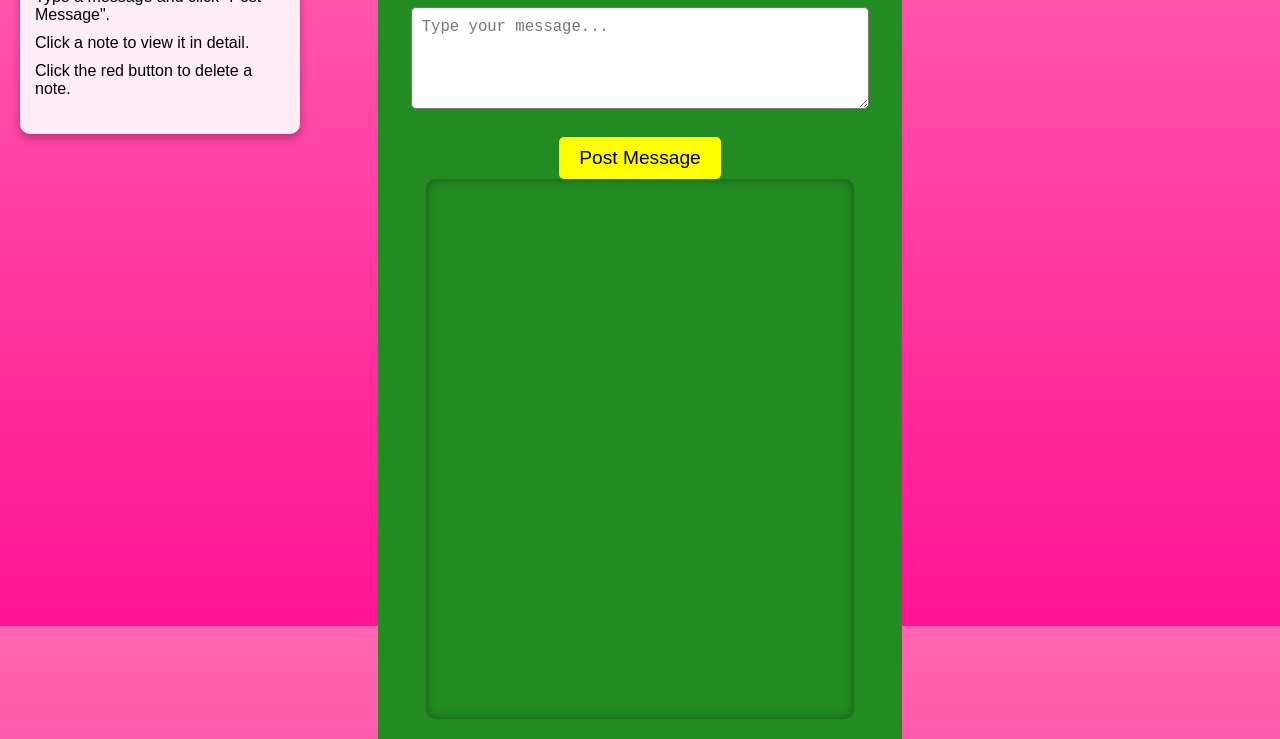
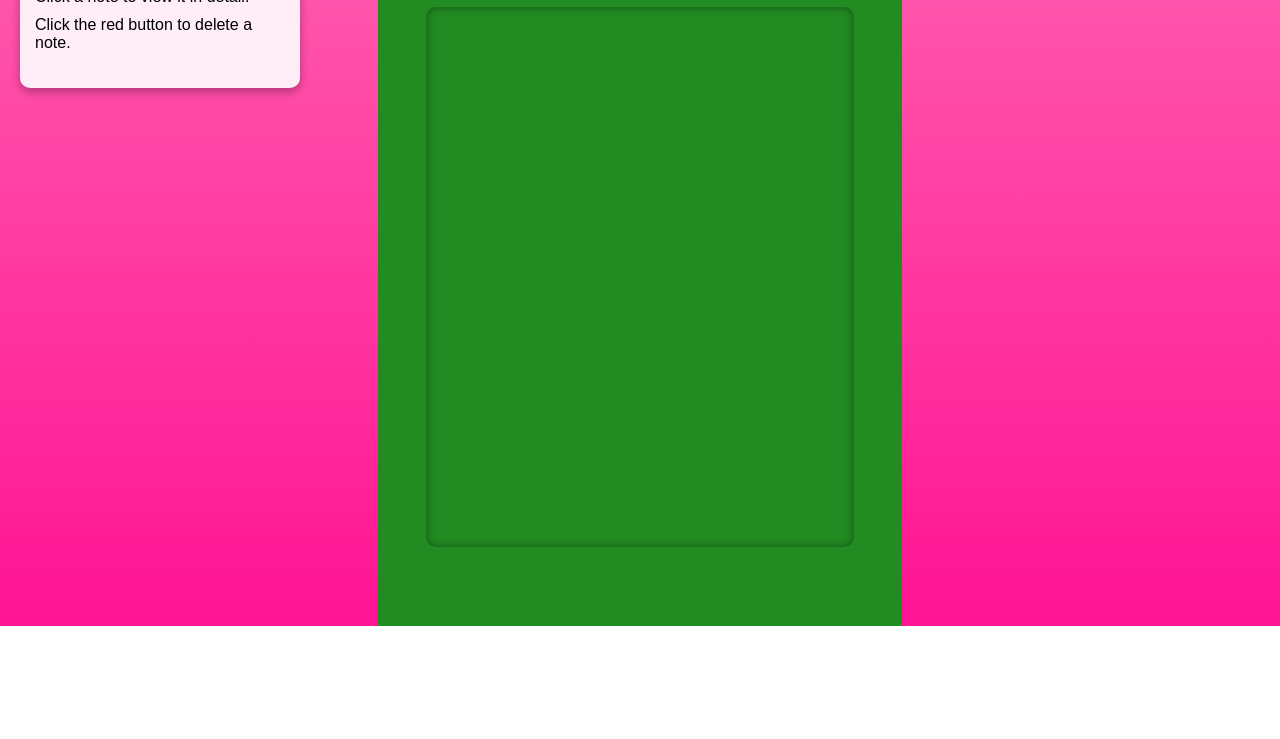
Before and after one commit to cyrolite/happy-birthday-website, a website: page public/message-wall.html in a window 1280 px wide. Shown: the part 174-913 px from the top of the page. After the commit the page ends 800 px from the top, so only its background shows below. Drawn offline with Linux system fonts and the light colour scheme.

Commit message:
Finalize send-wishes.html

```diff
--- a/public/message-wall.html
+++ b/public/message-wall.html
@@ -239,7 +239,6 @@
     <div id="instructions" class="instructions-box">
         <h2>📝 How to Use</h2>
         <ul>
-            <li>Type a message and click "Post Message".</li>
             <li>Click a note to view it in detail.</li>
             <li>Click the red button to delete a note.</li>
         </ul>
@@ -247,9 +246,6 @@
 
     <div class="container">
         <h1>🎉 Birthday Message Wall 🎉</h1>
-        <textarea id="messageInput" placeholder="Type your message..."></textarea>
-        <br>
-        <button onclick="postMessage()">Post Message</button>
         <div id="messageWall"></div>
     </div>
 
```
Also changed, not shown: public/send-wishes.html (+4 -2 lines).
